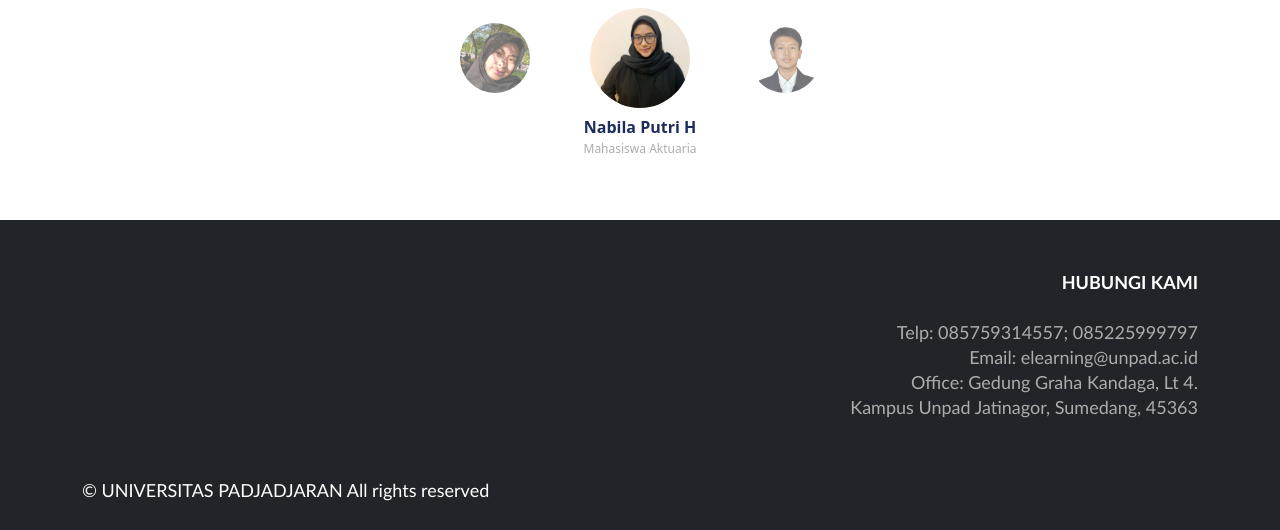
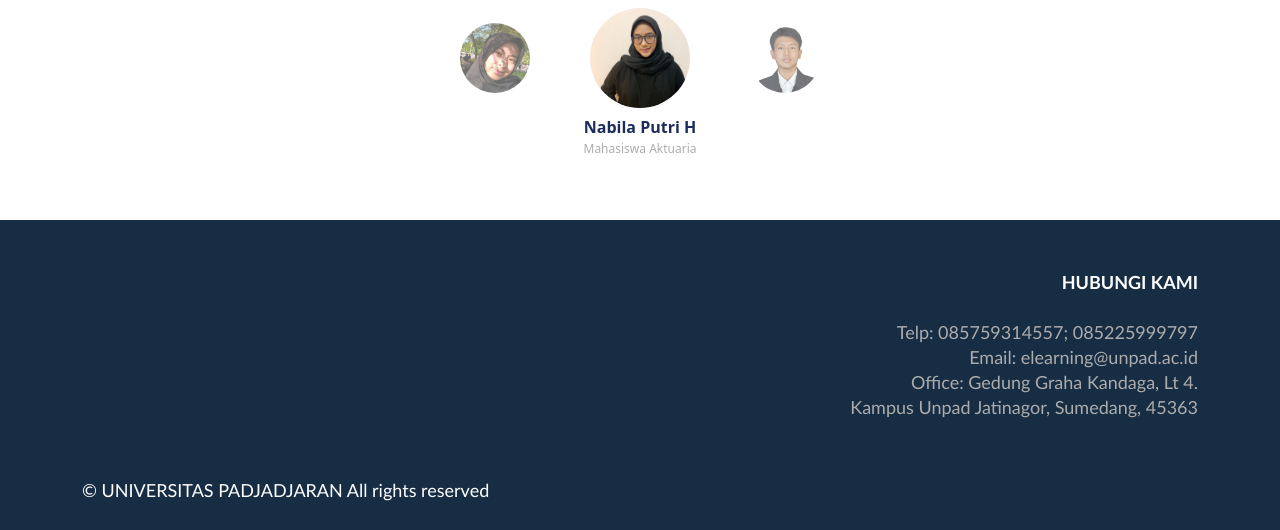
Before and after one commit to alyaraisah/Website-Portal-Jurusan, a PHP site: page / in a window 1280 px wide. Shown: the part 1509-2039 px from the top of the page. Run offline with PHP 8.4, Linux system fonts and the light colour scheme; some web fonts are replaced.

Commit message:
Update style.css

```diff
--- a/style.css
+++ b/style.css
@@ -161,7 +161,7 @@
 /* footer */
 
 .jumbotron-footer {
-    background-image: url(img/footer2.png);
+    background-image: url(img/footer.png);
     background-size: cover;
     height: 310px;
     text-align: center;
```
